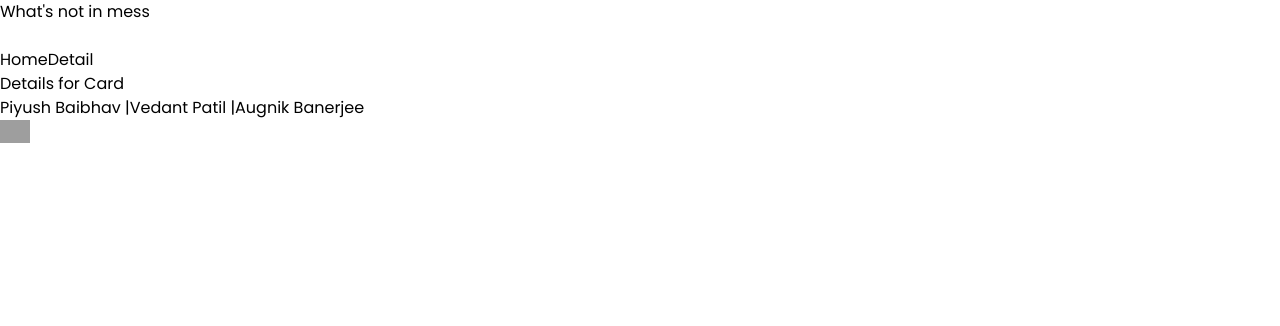
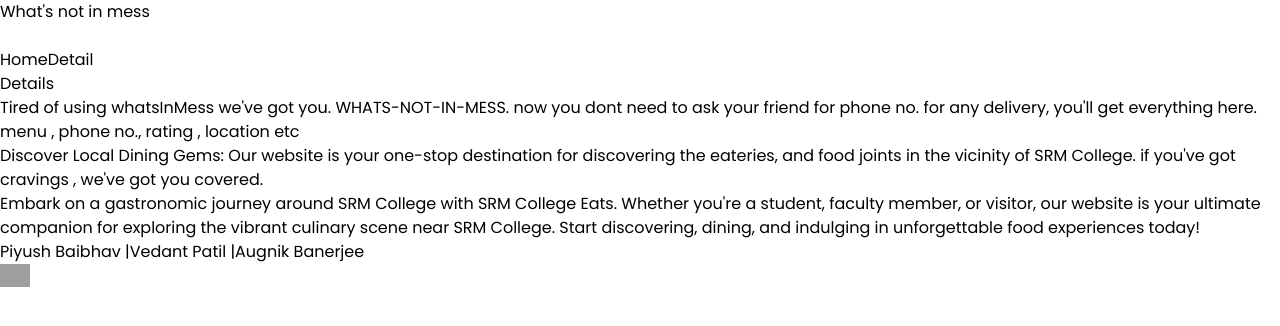
Before and after one commit to Vedant5751/WhatsNotInMess, a React (Vite) app: page /detail in a window 1280 px wide. Shown: the top 326 px of the page. Built offline with nearby package versions, Linux system fonts and the light colour scheme; grey boxes are pictures that could not be loaded.

Commit message:
detail text

```diff
--- a/src/pages/Details.jsx
+++ b/src/pages/Details.jsx
@@ -1,16 +1,25 @@
 // Details.js
-import React from 'react';
-import { useParams } from 'react-router-dom';
+import React from 'react'
 
-function Details() {
-  const { id } = useParams();
+export default function Details() {
+  return (
+    <>
+    <div>Details</div>
 
-  return (
     <div>
-      <h2>Details for Card {id}</h2>
-      {/* Add additional details based on the card ID */}
+      Tired of using whatsInMess we've got you. WHATS-NOT-IN-MESS. now you dont need to ask your friend for phone no. for any delivery, you'll get everything here. menu , phone no., rating , location etc
+
     </div>
-  );
+    <div>
+      Discover Local Dining Gems:
+    Our website is your one-stop destination for discovering the  eateries, and food joints in the vicinity of SRM College. if you've got cravings , we've got you covered.
+    </div>
+    <div>
+    Embark on a gastronomic journey around SRM College with SRM College Eats. Whether you're a student, faculty member, or visitor, our website is your ultimate companion for exploring the vibrant culinary scene near SRM College. Start discovering, dining, and indulging in unforgettable food experiences today!
+    </div>
+
+
+
+    </>
+  )
 }
-
-export default Details;
```
